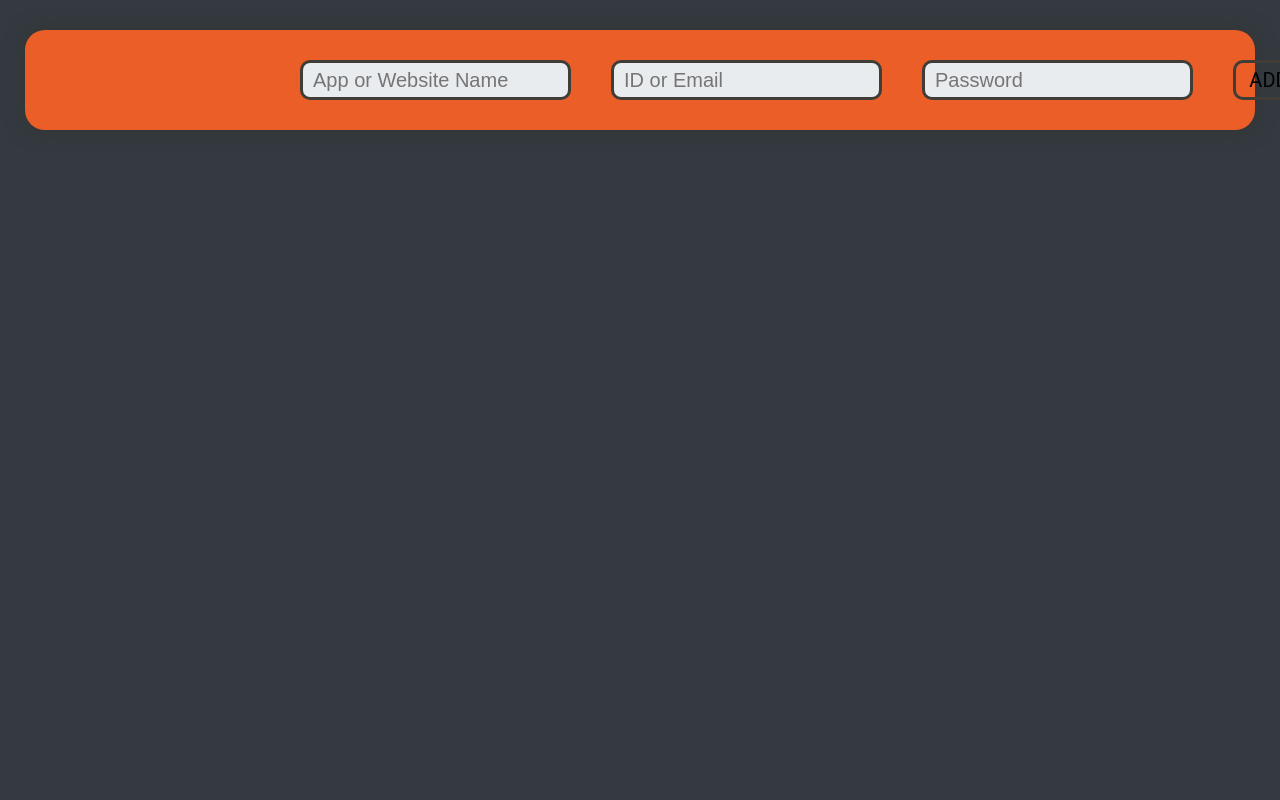
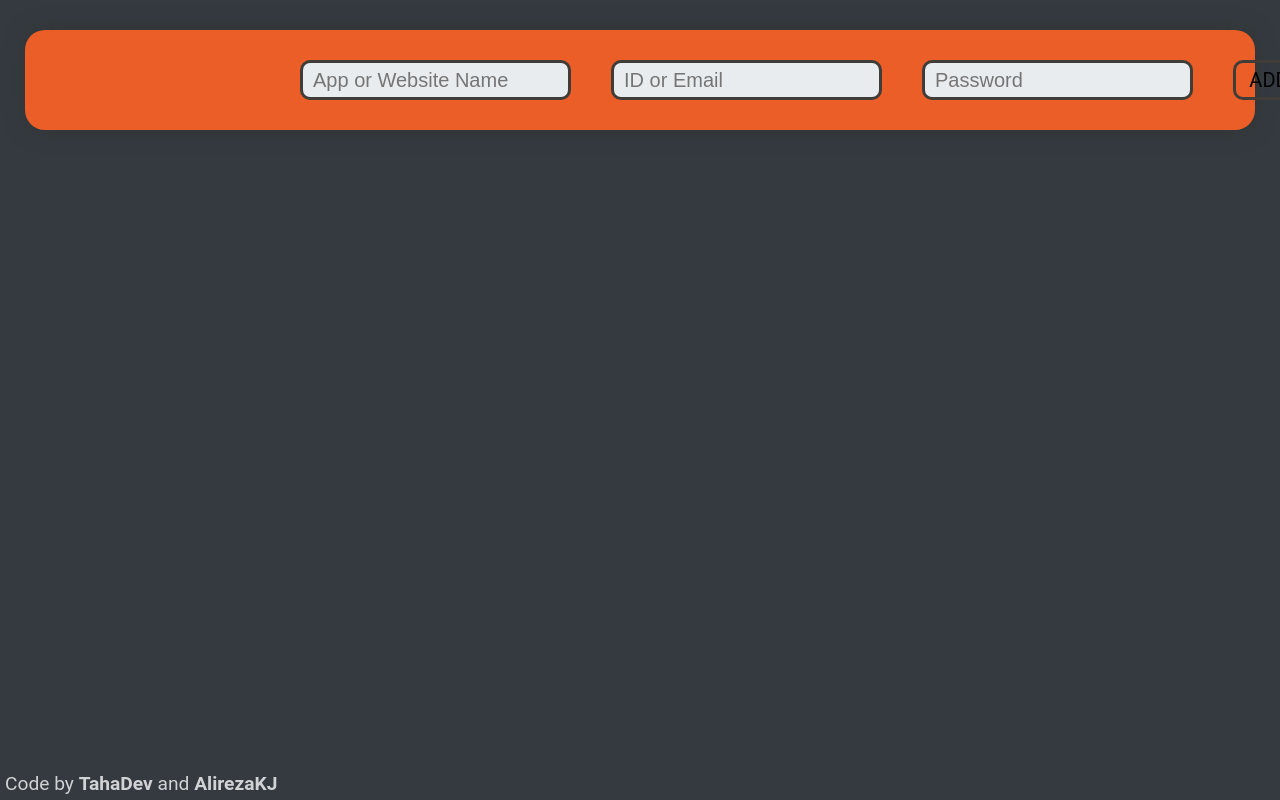
Before and after one commit to TahaDark/PassLib, a plain HTML site: page index.html in a window 1280 px wide. Shown: the top 800 px of the page. Drawn offline with Linux system fonts and the light colour scheme.

Commit message:
name tag added

```diff
--- a/css/app.css
+++ b/css/app.css
@@ -4,7 +4,7 @@
 }
 
 body {
-    font-family: Roboto, 'Segoe UI', Tahoma, Geneva, Verdana, sans-serif;
+  font-family: Roboto, "Segoe UI", Tahoma, Geneva, Verdana, sans-serif;
   background-color: #343a40;
   margin-top: 30px;
 }
@@ -35,7 +35,7 @@ header div {
 }
 
 header div * {
-    margin: 20px
+  margin: 20px;
 }
 
 header div input {
@@ -50,7 +50,6 @@ header div input {
   transition: all 0.1s;
   border: 3px solid #403d39;
   box-sizing: border-box;
-
 }
 
 header div input:focus {
@@ -71,13 +70,11 @@ header div #addbtn {
   transition: all 0.1s;
   box-sizing: border-box;
   cursor: pointer;
-
 }
 
 header div #addbtn:hover {
   transform: translateY(-2px);
 }
-
 
 main {
   background-color: #fffcf2;
@@ -117,7 +114,7 @@ section div {
   justify-content: space-between;
   align-items: center;
 }
-section>#showPass {
+section > #showPass {
   /* background-color: #ff9e00; */
   width: 50%;
   height: 30%;
@@ -129,17 +126,29 @@ section>#showPass {
   cursor: pointer;
 }
 
-#X{
+#X {
   position: absolute;
   top: 0;
   right: 0;
   margin: 5px;
   font-size: x-large;
   cursor: pointer;
-
 }
 
-section>#showPass:hover {
+section > #showPass:hover {
   transform: translateY(-2px);
   border-color: #283d3b;
 }
+#name-tag a {
+  text-decoration: none;
+  color: unset;
+  font-weight: bold;
+}
+#name-tag {
+  font-size: 1.2rem;
+  color: rgba(255, 255, 255, 0.774);
+  position: absolute;
+  bottom: 0;
+  left: 0;
+  padding: 5px;
+}
--- a/index.html
+++ b/index.html
@@ -42,11 +42,15 @@
           <span>ID:</span>
           <span>Password:</span>
         </div>
-        <span id="showPass"><span class="showpasstext">Show Password</span></span>
+        <span id="showPass"
+          ><span class="showpasstext">Show Password</span></span
+        >
       </section>
     </main>
-    <footer></footer>
-
+    <p id="name-tag">
+      Code by <a href="https://github.com/TahaDark">TahaDev</a> and
+      <a href="https://github.com/AlirezaKJ">AlirezaKJ</a>
+    </p>
     <script src="js/main.js"></script>
   </body>
 </html>
```
Lines whose indentation alone changed are shown as unchanged.
